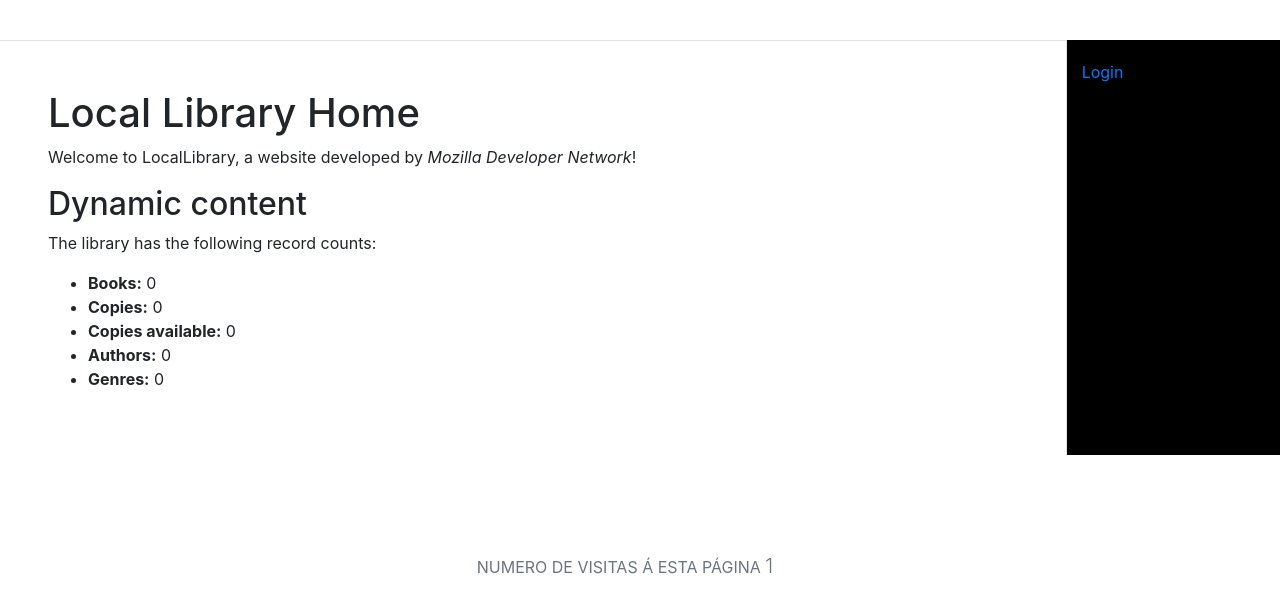
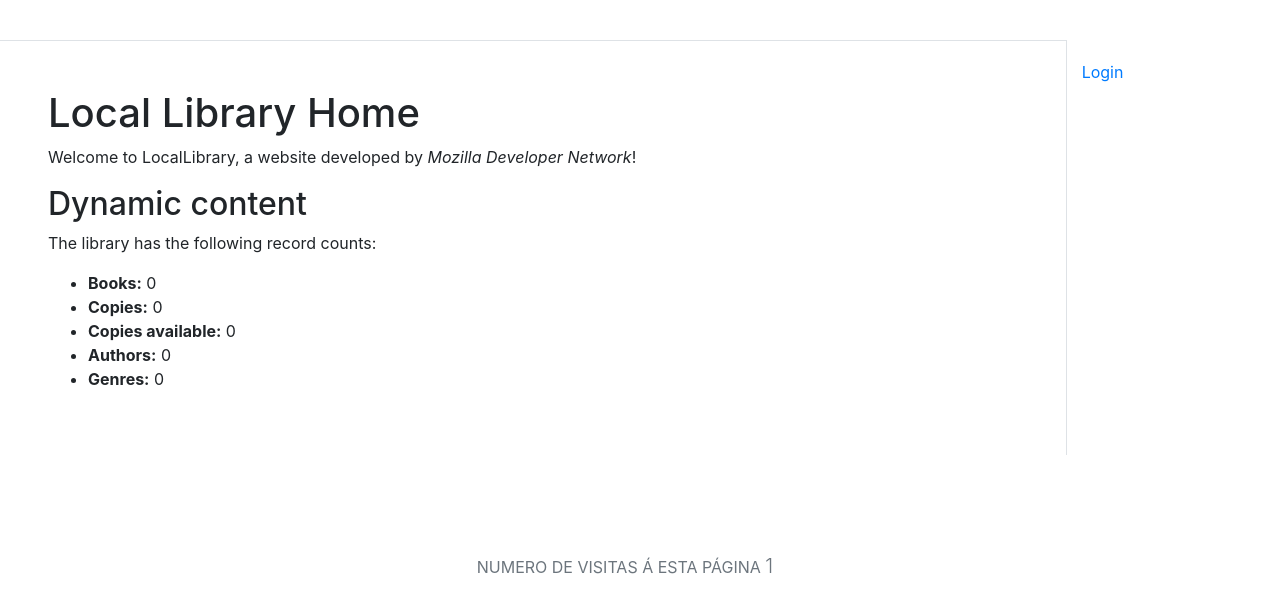
Before and after one commit to jhonathascesar232/django-bibliotecaLocal, a Django app: page /catalogo/ in a window 1280 px wide. Shown: the part 56-669 px from the top of the page. Run offline with Django 3.2, Linux system fonts and the light colour scheme; data that the repository does not hold is empty.

Commit message:
Correção do css da navbar

```diff
--- a/catalogo/static/css/styles.css
+++ b/catalogo/static/css/styles.css
@@ -3,9 +3,3 @@
     padding: 0;
     list-style: none;
 }
-.col-sm-8.gray{
-	background-color: red;
-}
-#transparente{
-	background-color: black;
-}
```
